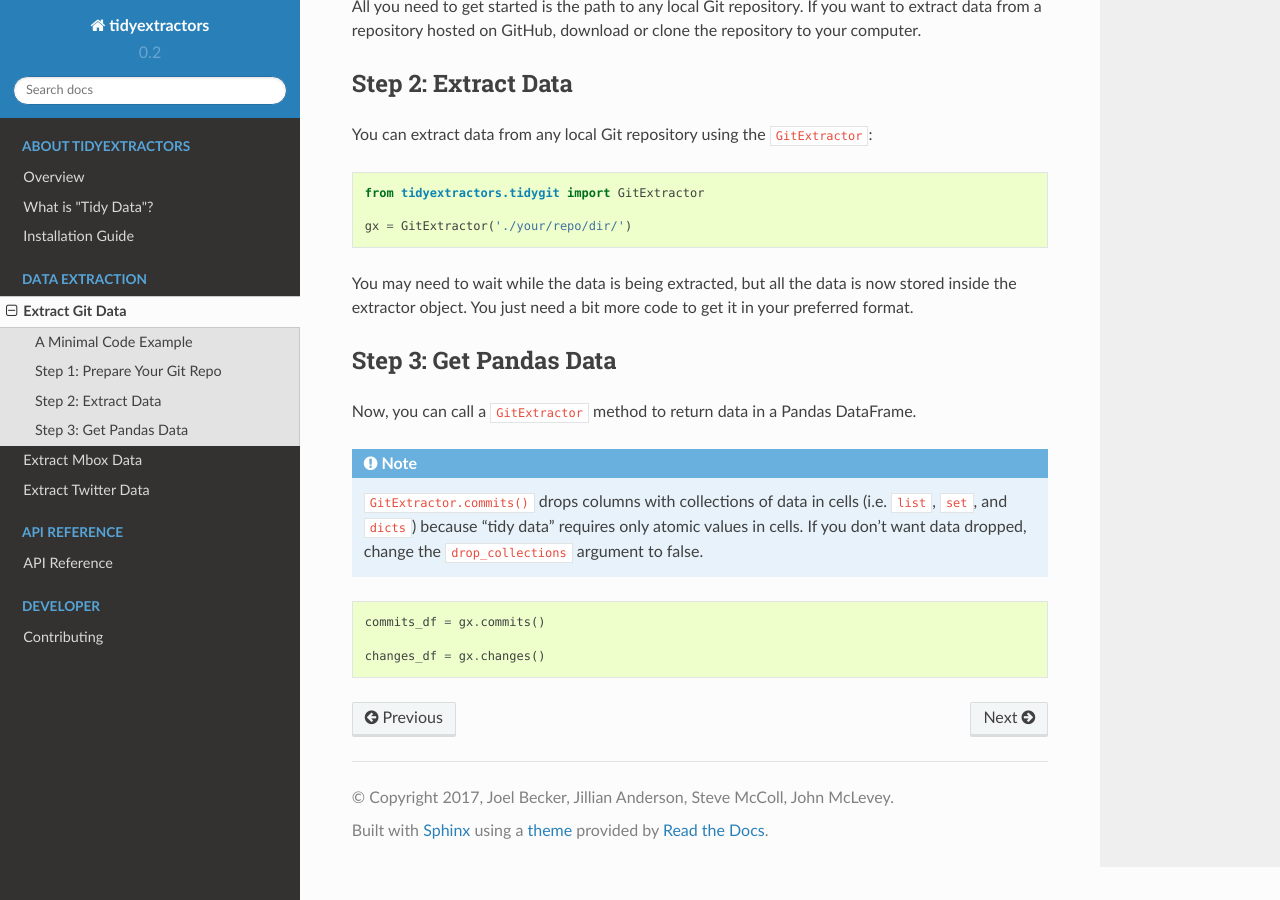
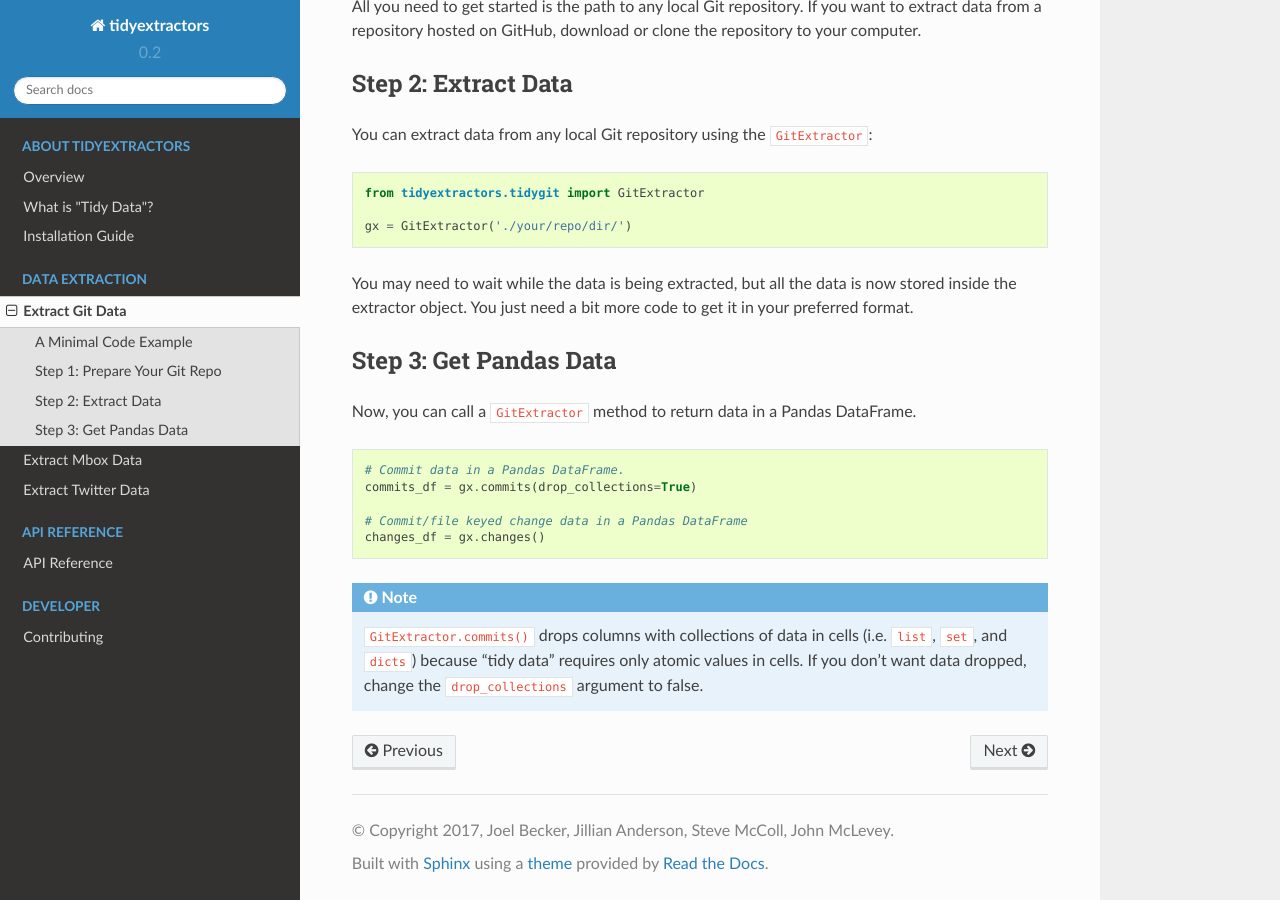
Before and after one commit to UWNETLAB/tidyextractors, a Sphinx documentation site: the page built from docs/source/git_overview.rst, in a window 1280 px wide and 900 px high, scrolled down 568 px. Built offline with Sphinx 7.4.7 and the Read the Docs theme 2.0.0, drawn with Linux system fonts in a browser that asks for light colours.

Commit message:
Tweaked get pandas data sections in docs.

```diff
--- a/docs/source/git_overview.rst
+++ b/docs/source/git_overview.rst
@@ -43,13 +43,15 @@ Step 3: Get Pandas Data
 
 Now, you can call a ``GitExtractor`` method to return data in a Pandas DataFrame.
 
+.. code-block:: python
+
+  # Commit data in a Pandas DataFrame.
+  commits_df = gx.commits(drop_collections=True)
+
+  # Commit/file keyed change data in a Pandas DataFrame
+  changes_df = gx.changes()
+
 .. note::
 
     ``GitExtractor.commits()`` drops columns with collections of data in cells (i.e. ``list``, ``set``, and ``dicts``) because "tidy data" requires only atomic values in cells.
     If you don't want data dropped, change the ``drop_collections`` argument to false.
-
-.. code-block:: python
-
-  commits_df = gx.commits()
-
-  changes_df = gx.changes()
```
Also changed, not shown: docs/source/mbox_overview.rst (+8 -7 lines), docs/source/twitter_overview.rst (+7 -6 lines).
